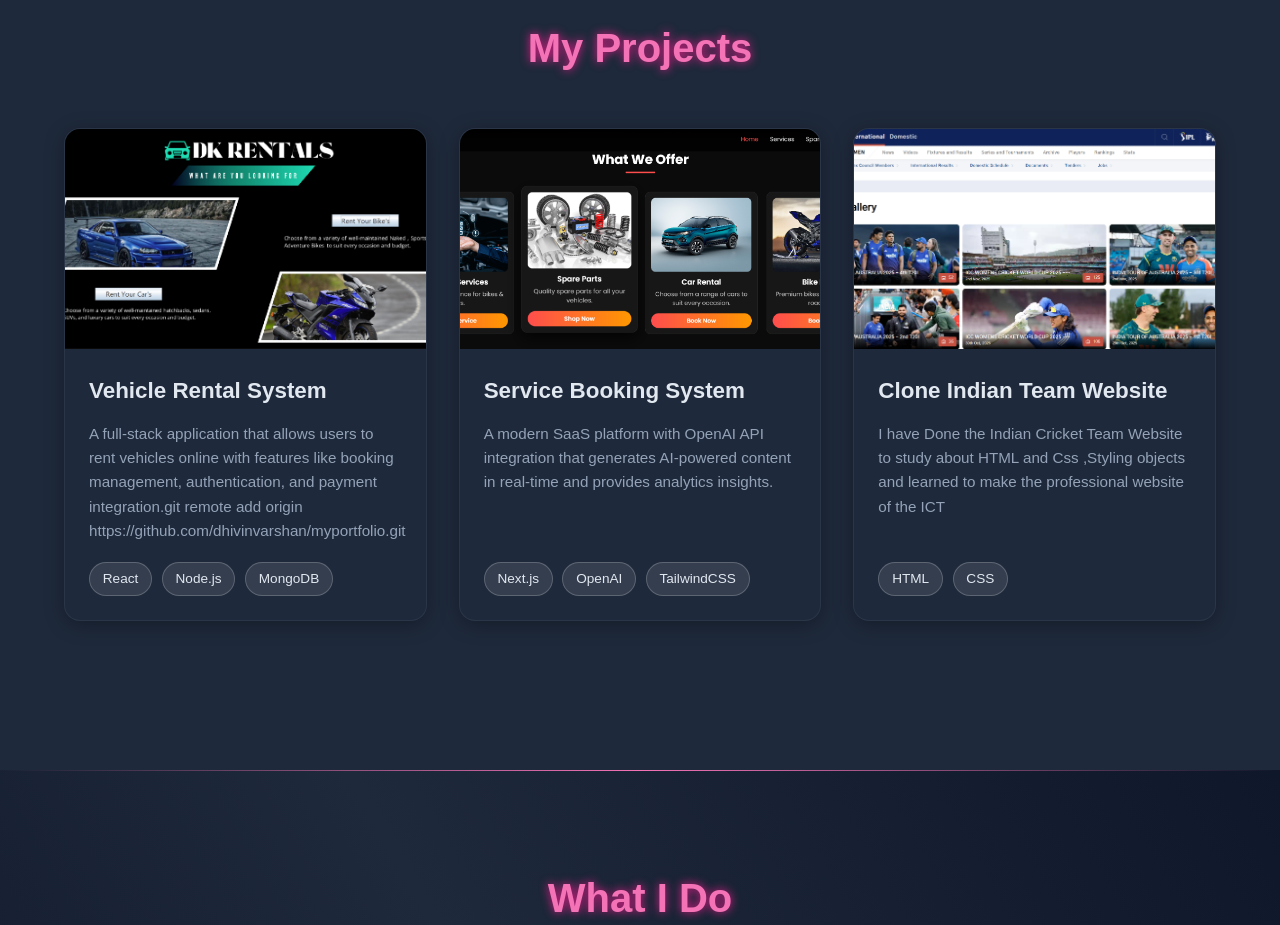
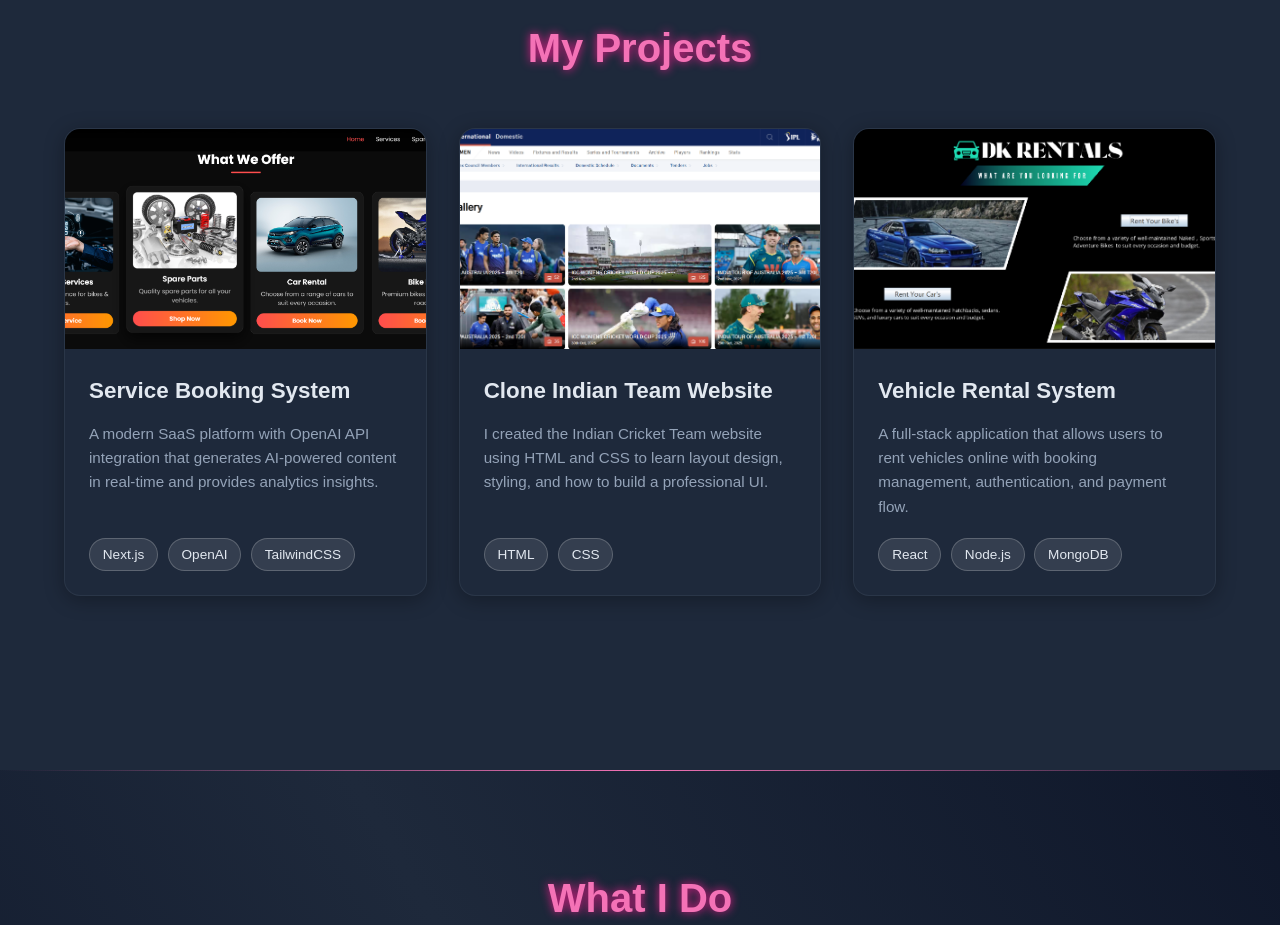
Before and after one commit to dhivinvarshan-it/PortFolio-Website, a React (Vite) app: page / in a window 1280 px wide. Shown: the part 880-1805 px from the top of the page. Built offline with nearby package versions, Linux system fonts and the light colour scheme; no server answers.

Commit message:
Fix: updated project images for Vercel

```diff
--- a/src/components/Project.jsx
+++ b/src/components/Project.jsx
@@ -1,4 +1,6 @@
-
+import vehicle from '../image/vehicle rental.png';
+import rental from '../image/rental.png';
+import indian from '../image/indian.png';
 
 import { motion } from "framer-motion";
 
@@ -43,7 +45,8 @@ const Project = () => {
         whileInView="animate"
         viewport={{ once: true }}
       >
-        {/* ========== Project 1 ========== */}
+
+        {/* ========== Project 1 (Service Booking) ========== */}
         <motion.div
           className="project-card"
           variants={fadeInUp}
@@ -52,36 +55,7 @@ const Project = () => {
           <motion.div
             className="project-img"
             style={{
-              backgroundImage: "url('src/image/vehicle rental.png')",
-            }}
-            whileHover={{ scale: 1.05, transition: { duration: 0.2 } }}
-          />
-          <div className="project-content">
-            <h3>Vehicle Rental System</h3>
-            <p>
-              A full-stack application that allows users to rent vehicles online
-              with features like booking management, authentication, and payment
-              integration.git remote add origin https://github.com/dhivinvarshan/myportfolio.git
-
-            </p>
-            <div className="project-tech">
-              <span>React</span>
-              <span>Node.js</span>
-              <span>MongoDB</span>
-            </div>
-          </div>
-        </motion.div>
-
-        {/* ========== Project 2 ========== */}
-        <motion.div
-          className="project-card"
-          variants={fadeInUp}
-          whileHover={{ y: -10, transition: { duration: 0.2 } }}
-        >
-          <motion.div
-            className="project-img"
-            style={{
-              backgroundImage: "url('src/image/Screenshot 2025-10-07 201619.png')",
+              backgroundImage: `url(${rental})`,
             }}
             whileHover={{ scale: 1.05, transition: { duration: 0.2 } }}
           />
@@ -99,7 +73,7 @@ const Project = () => {
           </div>
         </motion.div>
 
-        {/* ========== Project 3 ========== */}
+        {/* ========== Project 2 (Indian Team Website) ========== */}
         <motion.div
           className="project-card"
           variants={fadeInUp}
@@ -108,22 +82,50 @@ const Project = () => {
           <motion.div
             className="project-img"
             style={{
-              backgroundImage: "url('src/image/indian.png')",
+              backgroundImage: `url(${indian})`,
             }}
             whileHover={{ scale: 1.05, transition: { duration: 0.2 } }}
           />
           <div className="project-content">
             <h3>Clone Indian Team Website</h3>
             <p>
-              I have Done the Indian Cricket Team Website to study about HTML and Css ,Styling objects and learned to make the professional website of the ICT
+              I created the Indian Cricket Team website using HTML and CSS to
+              learn layout design, styling, and how to build a professional UI.
             </p>
             <div className="project-tech">
               <span>HTML</span>
               <span>CSS</span>
-
             </div>
           </div>
         </motion.div>
+
+        {/* ========== Project 3 (Vehicle Rental) ========== */}
+        <motion.div
+          className="project-card"
+          variants={fadeInUp}
+          whileHover={{ y: -10, transition: { duration: 0.2 } }}
+        >
+          <motion.div
+            className="project-img"
+            style={{
+              backgroundImage: `url(${vehicle})`,
+            }}
+            whileHover={{ scale: 1.05, transition: { duration: 0.2 } }}
+          />
+          <div className="project-content">
+            <h3>Vehicle Rental System</h3>
+            <p>
+              A full-stack application that allows users to rent vehicles online
+              with booking management, authentication, and payment flow.
+            </p>
+            <div className="project-tech">
+              <span>React</span>
+              <span>Node.js</span>
+              <span>MongoDB</span>
+            </div>
+          </div>
+        </motion.div>
+
       </motion.div>
     </motion.section>
   );
```
Also changed, not shown: src/image/rental.png (renamed from src/image/Screenshot 2025-10-07 201619.png).
